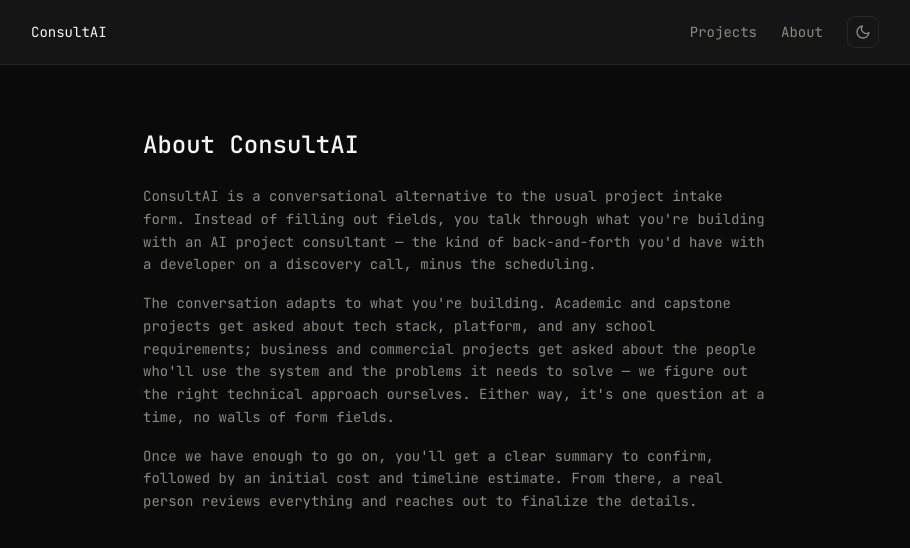
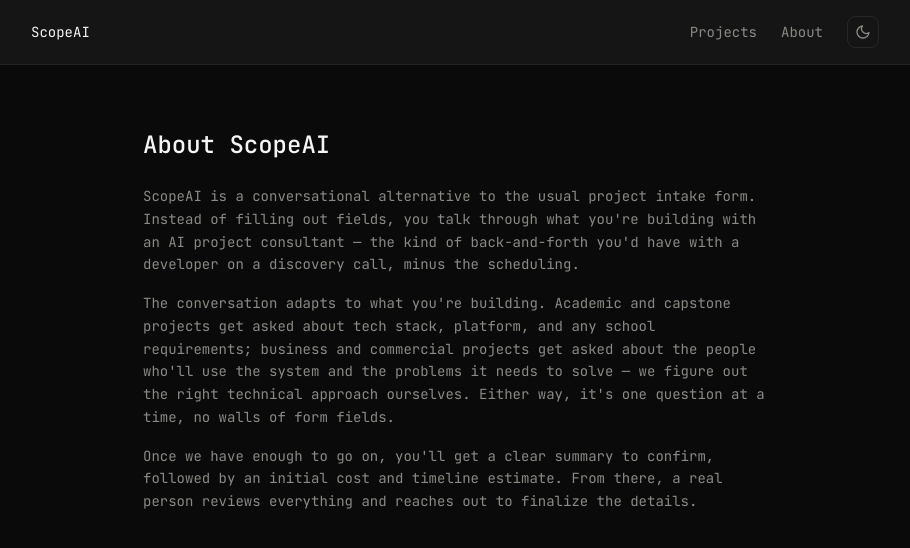
Before and after one commit to deytaaa/scope-it, a Next.js app: page /about in a window 1280 px wide. Shown: the top 548 px of the page, without its empty margins (185-1095 px from the left). Built offline with nearby package versions, Linux system fonts and the light colour scheme.

Commit message:
feat: initialize core layout, landing page, and navigation structure

```diff
--- a/app/(main)/about/page.tsx
+++ b/app/(main)/about/page.tsx
@@ -1,10 +1,10 @@
 export default function AboutPage() {
   return (
     <main className="mx-auto max-w-2xl px-6 py-16">
-      <h1 className="mb-6 text-2xl font-medium text-primary">About ConsultAI</h1>
+      <h1 className="mb-6 text-2xl font-medium text-primary">About ScopeAI</h1>
       <div className="flex flex-col gap-4 text-sm leading-relaxed text-secondary">
         <p className="m-0">
-          ConsultAI is a conversational alternative to the usual project intake form. Instead of
+          ScopeAI is a conversational alternative to the usual project intake form. Instead of
           filling out fields, you talk through what you&apos;re building with an AI project
           consultant — the kind of back-and-forth you&apos;d have with a developer on a discovery
           call, minus the scheduling.
--- a/app/(main)/projects/page.tsx
+++ b/app/(main)/projects/page.tsx
@@ -5,7 +5,7 @@
     <main className="mx-auto max-w-4xl px-6 py-16">
       <h1 className="mb-2 text-2xl font-medium text-primary">Projects</h1>
       <p className="mb-10 text-sm text-secondary">
-        A few things we&apos;ve built together with clients through ConsultAI.
+        A few things we&apos;ve built together with clients through ScopeAI.
       </p>
 
       {projects.length === 0 ? (
--- a/app/admin/layout.tsx
+++ b/app/admin/layout.tsx
@@ -5,7 +5,7 @@
     <>
       <header className="border-b-[0.5px] border-border bg-chrome">
         <div className="mx-auto flex max-w-4xl items-center justify-between px-6 py-4">
-          <span className="font-mono text-sm text-primary">ConsultAI admin</span>
+          <span className="font-mono text-sm text-primary">ScopeAI admin</span>
           <LogoutButton />
         </div>
       </header>
--- a/app/layout.tsx
+++ b/app/layout.tsx
@@ -9,7 +9,7 @@
 });
 
 export const metadata: Metadata = {
-  title: "ConsultAI",
+  title: "ScopeAI",
   description: "A conversational project intake assistant.",
 };
 
--- a/components/landing/Hero.tsx
+++ b/components/landing/Hero.tsx
@@ -12,7 +12,7 @@
         className="animate-fade-in-up m-0 max-w-md text-base leading-relaxed text-secondary"
         style={{ animationDelay: "80ms" }}
       >
-        ConsultAI is an AI project consultant for people who need serious software built —
+        ScopeAI is an AI project consultant for people who need serious software built —
         student capstones and business systems alike. Answer one sharp question at a time, skip
         the static intake forms, and walk away with a polished project brief plus a transparent
         cost and timeline estimate.
--- a/components/layout/Header.tsx
+++ b/components/layout/Header.tsx
@@ -6,7 +6,7 @@
     <header className="border-b-[0.5px] border-border bg-chrome transition-colors duration-150">
       <div className="mx-auto flex max-w-4xl items-center justify-between px-6 py-4">
         <Link href="/" className="font-mono text-sm text-primary transition-colors duration-150">
-          ConsultAI
+          ScopeAI
         </Link>
         <nav className="flex items-center gap-6">
           <Link
```
